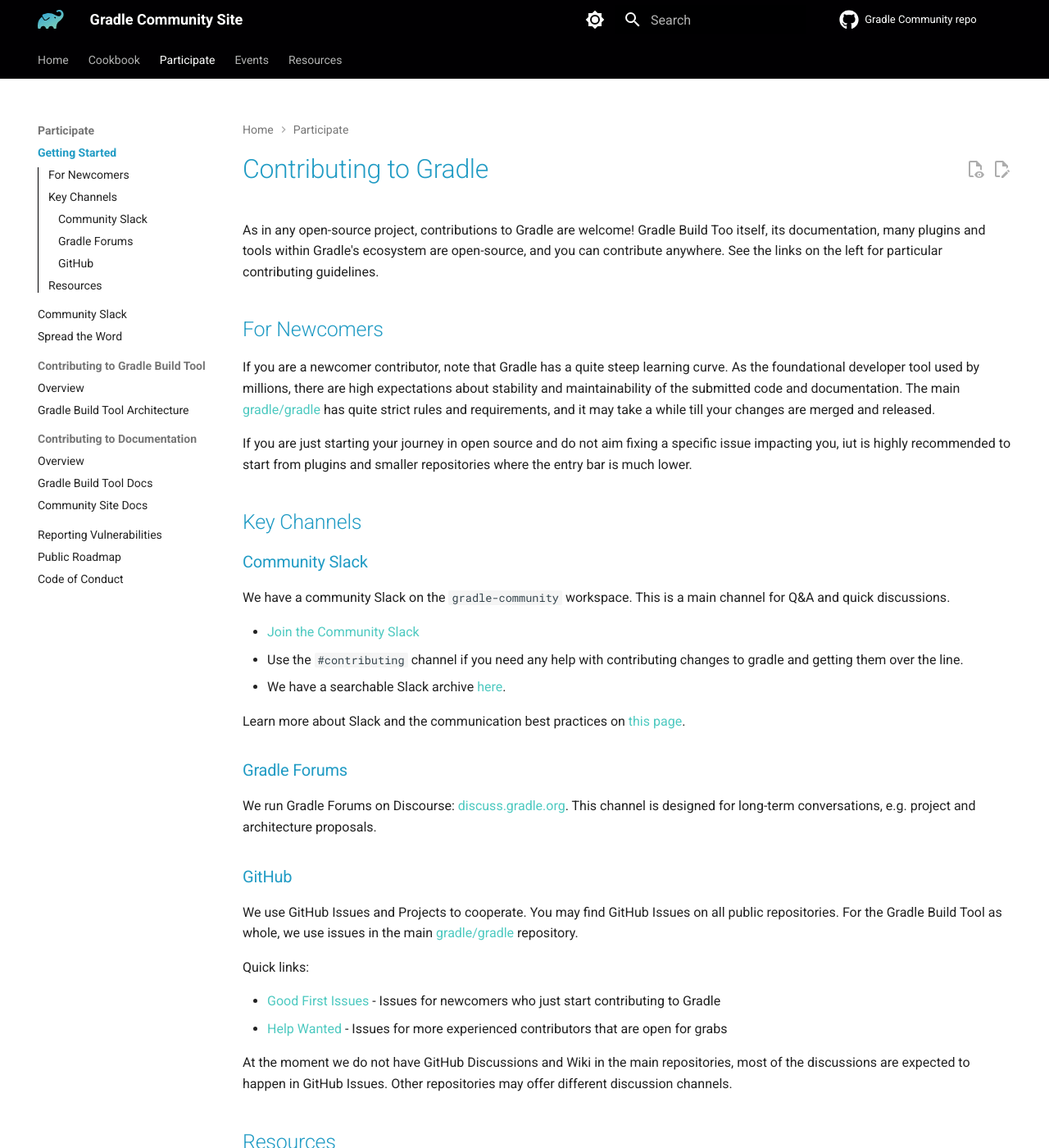
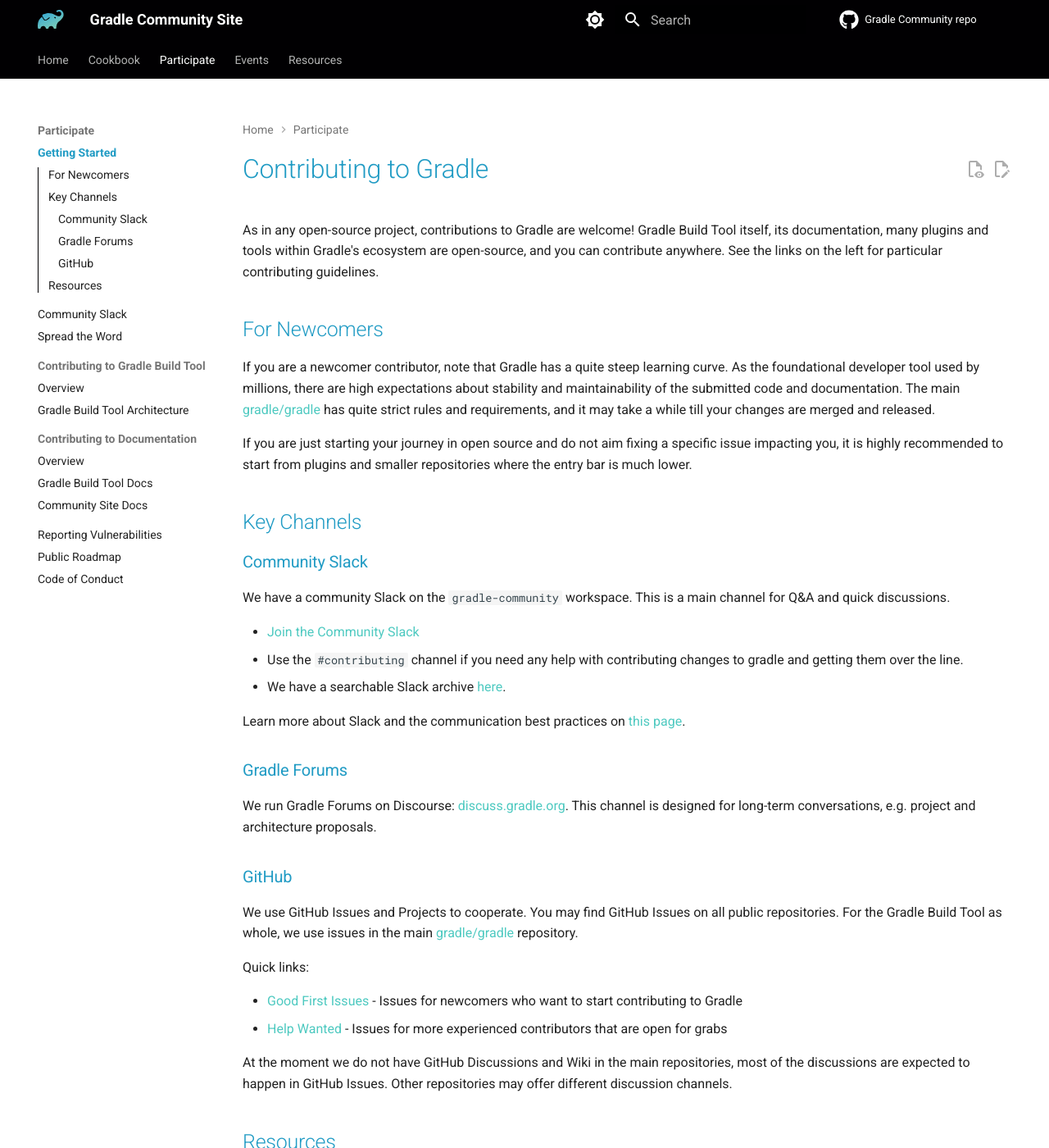
Before and after one commit to gradle/community, an MkDocs documentation site: the page built from docs/contributing/README.md, in a window 1280 px wide and 1400 px high. Shown: the whole window at 82% size. Built offline with MkDocs 1.6.1 and Material for MkDocs 9.7.7, drawn with Linux system fonts in a browser that asks for light colours; plug-ins that fetch from the network failed and are left out; comment, search, counter and statistics services are not loaded.

Commit message:
Fix typos and grammar in docs

```diff
--- a/docs/contributing/README.md
+++ b/docs/contributing/README.md
@@ -1,7 +1,7 @@
 # Contributing to Gradle
 
 As in any open-source project, contributions to Gradle are welcome!
-Gradle Build Too itself, its documentation, many plugins and tools within Gradle's ecosystem are open-source,
+Gradle Build Tool itself, its documentation, many plugins and tools within Gradle's ecosystem are open-source,
 and you can contribute anywhere.
 See the links on the left for particular contributing guidelines.
 
@@ -17,7 +17,7 @@ and it may take a while till your changes are merged and released.
 
 If you are just starting your journey in open source and
 do not aim fixing a specific issue impacting you,
-iut is highly recommended to start from plugins and smaller repositories
+it is highly recommended to start from plugins and smaller repositories
 where the entry bar is much lower.
 
 ## Key Channels
@@ -50,7 +50,7 @@ we use issues in the main [gradle/gradle](https://github.com/gradle/gradle/issue
 Quick links:
 
 - [Good First Issues](https://github.com/search?q=org%3Agradle+is%3Aissue+label%3A%22good+first+issue%22+is%3Aopen&type=issues) -
-  Issues for newcomers who just start contributing to Gradle
+  Issues for newcomers who want to start contributing to Gradle
 - [Help Wanted](https://github.com/search?q=org%3Agradle+is%3Aissue+label%3A%22help+wanted%22+is%3Aopen&type=issues) -
   Issues for more experienced contributors that are open for grabs
 
```
Also changed, not shown: docs/README.md (+1 -1 lines), docs/contributing/spread-the-word.md (+1 -1 lines), docs/cookbook/android/README.md (+1 -1 lines), docs/cookbook/kotlin/README.md (+1 -1 lines).
